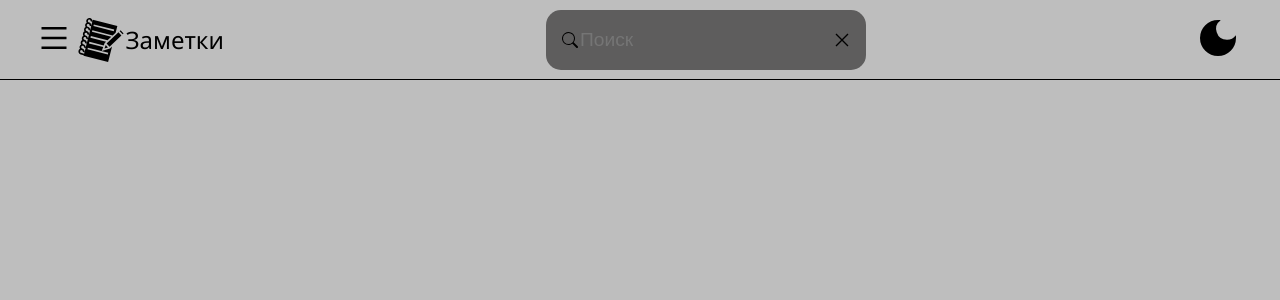
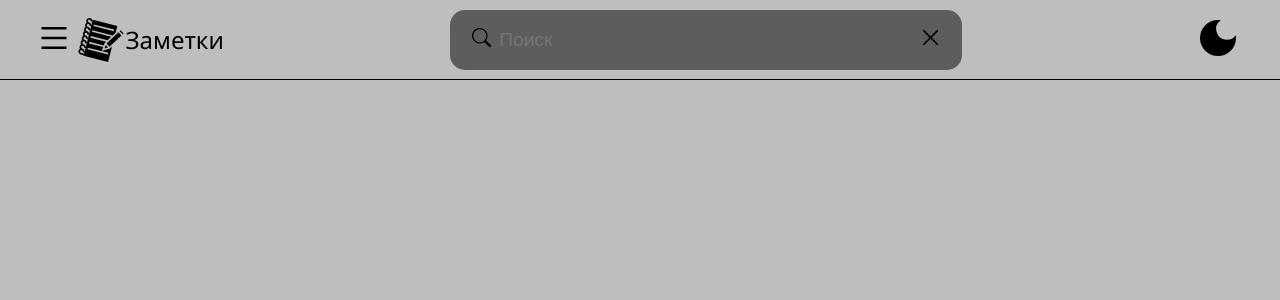
Before and after one commit to Evgenii-Buslaev/NotesAppReact, a React (Create React App) app: page / in a window 1280 px wide. Shown: the top 300 px of the page. Built offline with nearby package versions, Linux system fonts and the light colour scheme.

Commit message:
Added styles for whole Header component

```diff
--- a/src/components/SearchNote.jsx
+++ b/src/components/SearchNote.jsx
@@ -6,9 +6,13 @@ import styles from "../css/components/SearchNote.module.css";
 function SearchNote() {
   return (
     <div className={styles.searchNote}>
-      <BsSearch />
+      <button>
+        <BsSearch className={styles.icons} />
+      </button>
       <input className={styles.searchInput} type="text" placeholder="Поиск" />
-      <GrClose />
+      <button>
+        <GrClose className={styles.icons} />
+      </button>
     </div>
   );
 }
--- a/src/css/components/SearchNote.module.css
+++ b/src/css/components/SearchNote.module.css
@@ -6,11 +6,15 @@
   padding: 0 1rem;
   background-color: rgb(94, 93, 93);
   height: 60px;
-  width: 25vw;
+  width: 40vw;
 }
 
 .searchInput {
   font-size: 1.2rem;
-  width: 20vw;
+  width: 35vw;
   height: 50px;
 }
+
+.icons {
+  font-size: 1.2rem;
+}
--- a/src/css/page.css
+++ b/src/css/page.css
@@ -13,5 +13,9 @@ input {
   border: none;
   outline: none;
   background: none;
+}
+
+button:hover {
   cursor: pointer;
+  opacity: 0.3;
 }
```
